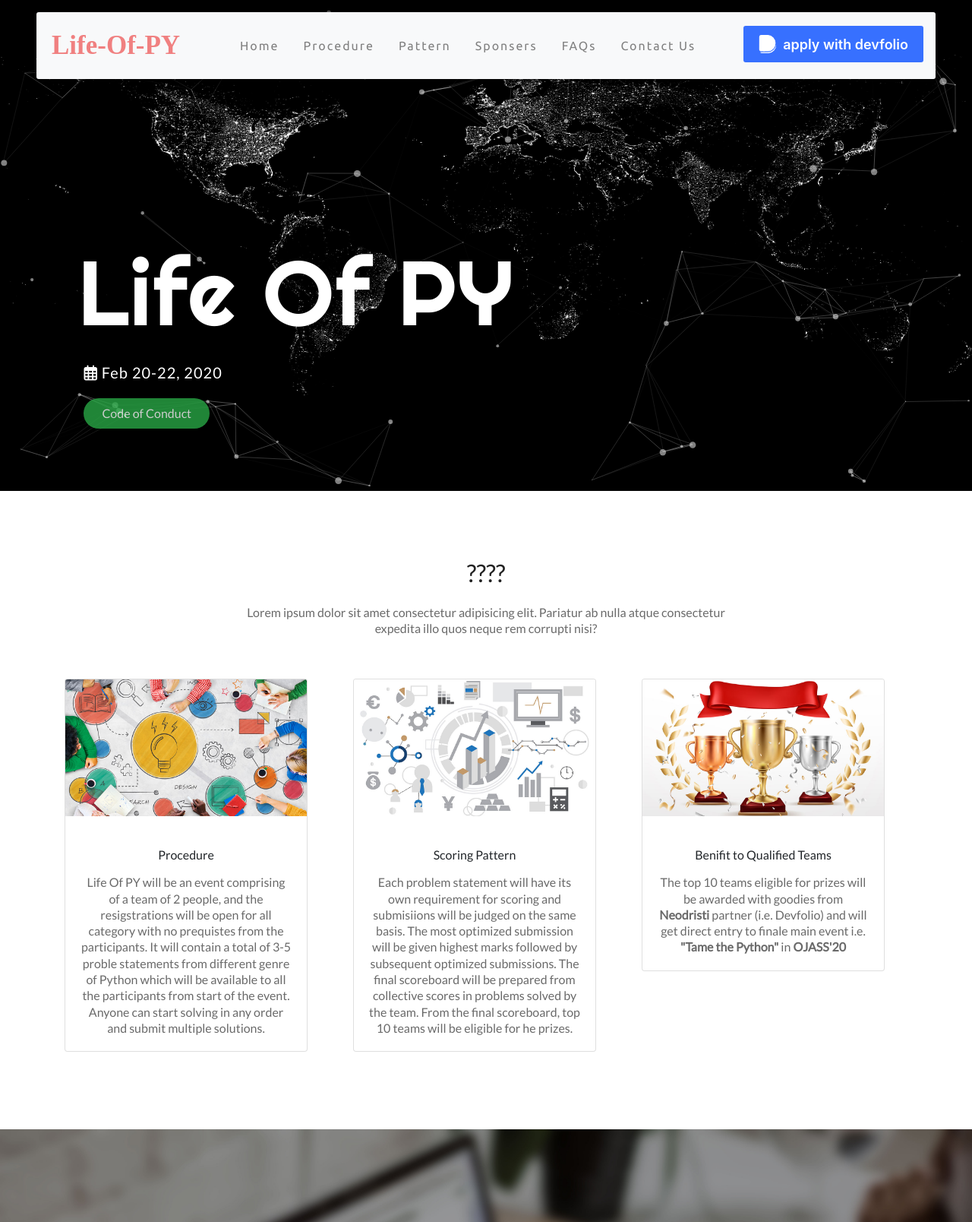
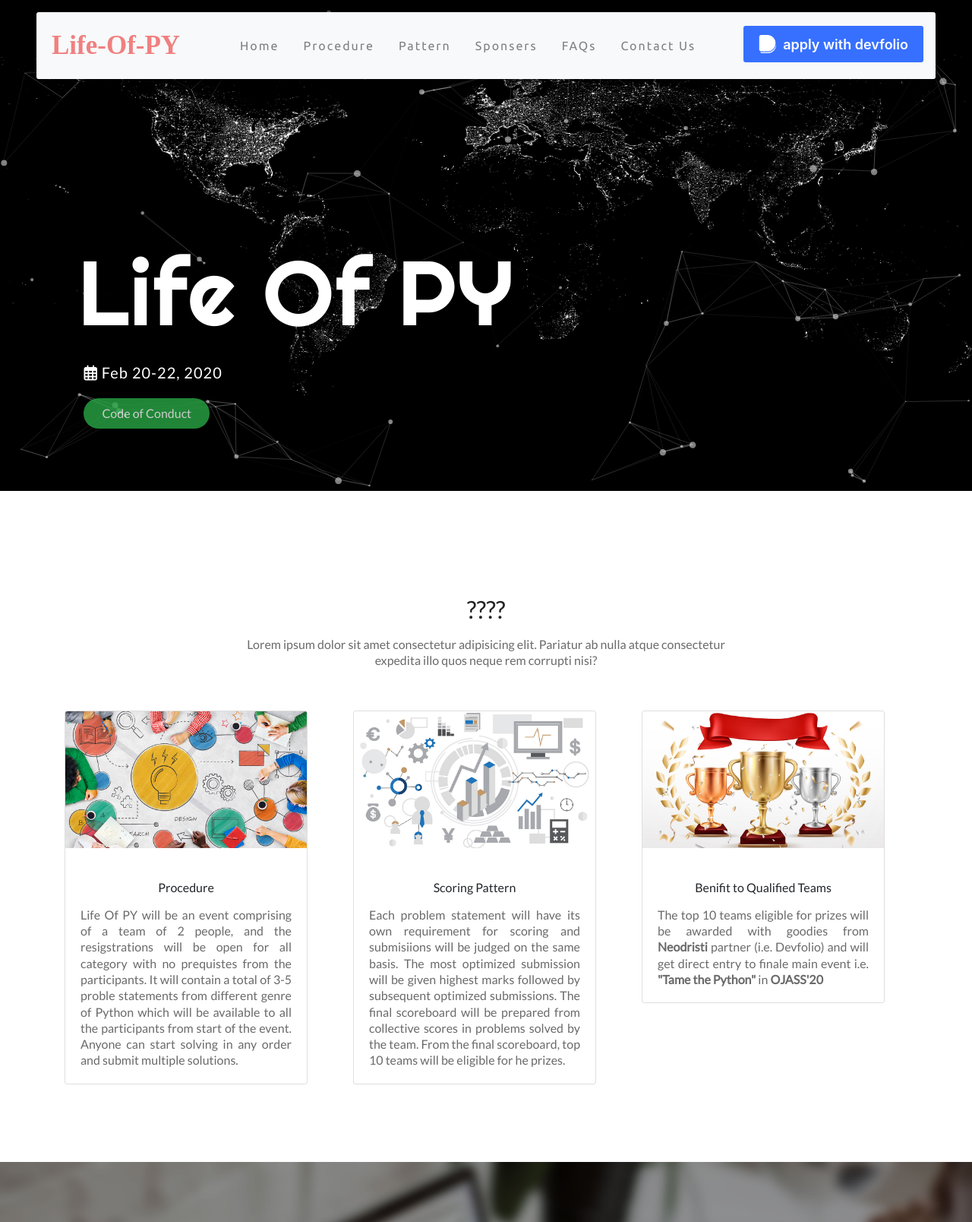
Before and after one commit to webholik/lifeofpy, a PHP site: page / in a window 1280 px wide. Shown: the top 1608 px of the page at 76% size. Run offline with PHP 8.4, Linux system fonts and the light colour scheme; some libraries are stand-ins or nearby versions; some web fonts are replaced.

Commit message:
text justification in card

```diff
--- a/index.html
+++ b/index.html
@@ -44,7 +44,7 @@
 			</button>
 			<div class="collapse navbar-collapse justify-content-center align-items-center" id="navbarNav">
 				<ul class="navbar-nav my-3">
-					<li class="nav-item active">
+					<li class="nav-item">
 						<a class="nav-link mx-2" href="#Home">Home</a>
 					</li>
 					<li class="nav-item">
@@ -112,7 +112,7 @@
 		<a name="Section1"></a>
 		<div class="section-1">
 			<div class="container text-center">
-				<h1 class="heading-1">????</h1>
+				<h1 class="heading-1 pt-5 mb-2">????</h1>
 				<!-- <h1 class="heading-2">& Different Lorem Ipsum</h1> -->
 				<p class="para-1">Lorem ipsum dolor sit amet consectetur adipisicing elit. Pariatur ab nulla atque
 					consectetur expedita illo quos neque rem corrupti nisi?</p>
--- a/style.css
+++ b/style.css
@@ -147,6 +147,10 @@ header .nav-link{
 
 .card{
 	width:20rem;
+}
+.card p{
+	text-align: justify;
+  	text-justify: inter-word;
 }
 
 /*Section-2*/
```
